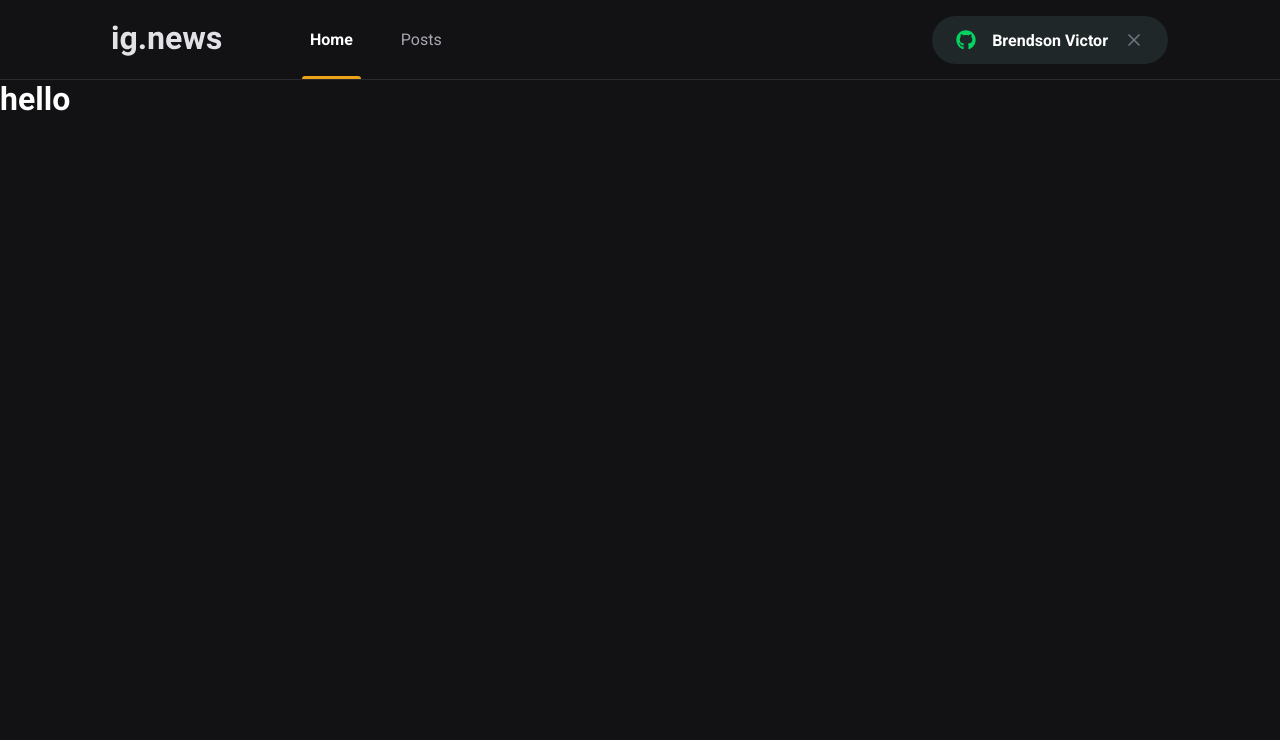
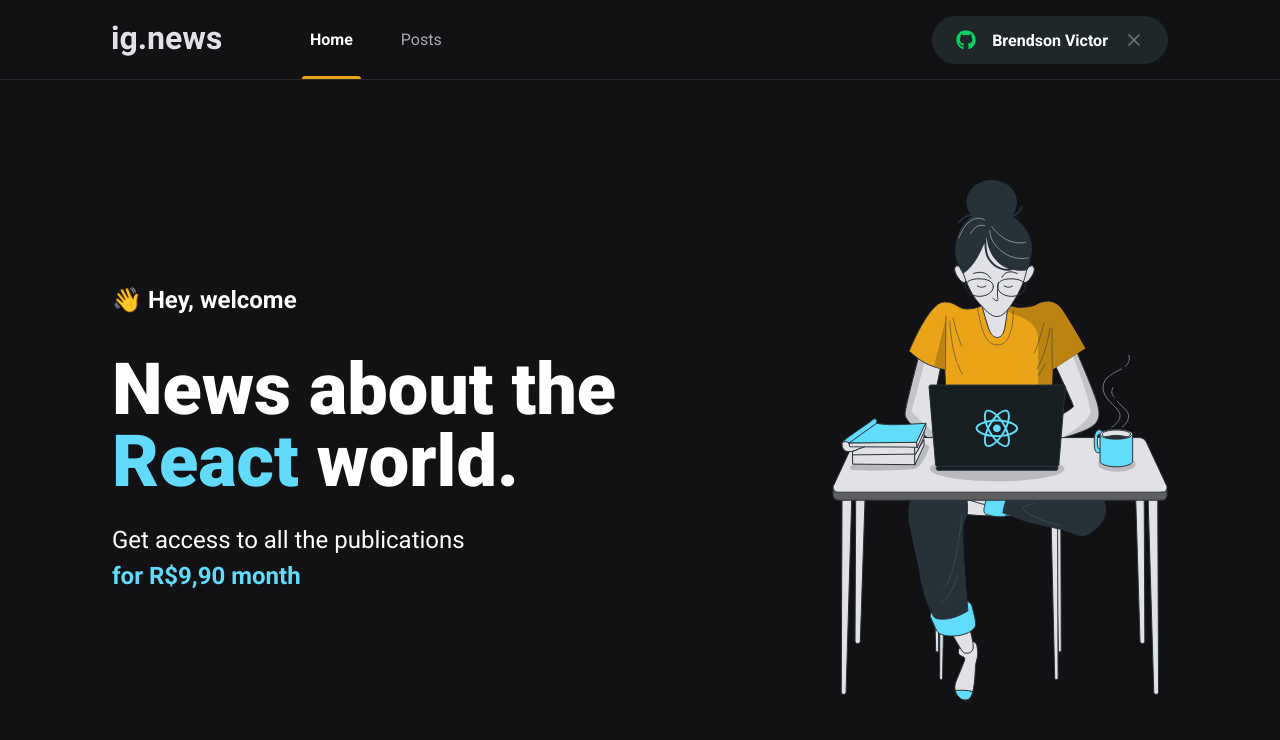
Before and after one commit to br3nds0n/bluenews-web-next, a Next.js app: page / in a window 1280 px wide. Shown: the top 740 px of the page. Built offline with nearby package versions, Linux system fonts and the light colour scheme.

Commit message:
feat: criando component home

```diff
--- /dev/null
+++ b/src/pages/home.module.scss
@@ -0,0 +1,41 @@
+.contentContainer {
+  max-width: 1120px;
+  margin: 0 auto;
+  padding: 0 2rem;
+  height: calc(100vh - 5rem);
+
+  display: flex;
+  align-items: center;
+  justify-content: space-between;
+}
+
+.hero {
+  max-width: 600px;
+
+  > span {
+    font-size: 1.5rem;
+    font-weight: bold;
+  }
+
+  h1 {
+    font-size: 4.5rem;
+    line-height: 4.5rem;
+    font-weight: 900;
+    margin-top: 2.5rem;
+
+    span {
+      color: var(--cyan-500);
+    }
+  }
+
+  p {
+    font-size: 1.5rem;
+    line-height: 2.25rem;
+    margin-top: 1.5rem;
+
+    span {
+      color: var(--cyan-500);
+      font-weight: bold;
+    }
+  }
+}
--- a/src/pages/index.tsx
+++ b/src/pages/index.tsx
@@ -1,13 +1,25 @@
-import Head from "next/head"
+import Head from "next/head";
+import styles from "./home.module.scss";
 
 export default function Home() {
   return (
     <>
       <Head>
-        <title> bluenews </title>
+        <title> Home | bluenews </title>
       </Head>
 
-      <h1>hello</h1>
+      <main className={styles.contentContainer}>
+          <section className={styles.hero}>
+              <span>👋 Hey, welcome</span>
+              <h1>News about the <span>React</span> world.</h1>
+              <p>
+                  Get access to all the publications <br/>
+                  <span>for R$9,90 month</span>
+              </p>
+          </section>
+
+          <img src="/images/avatar.svg" alt="avatar"/>
+      </main>
     </>
   )
 }
```
